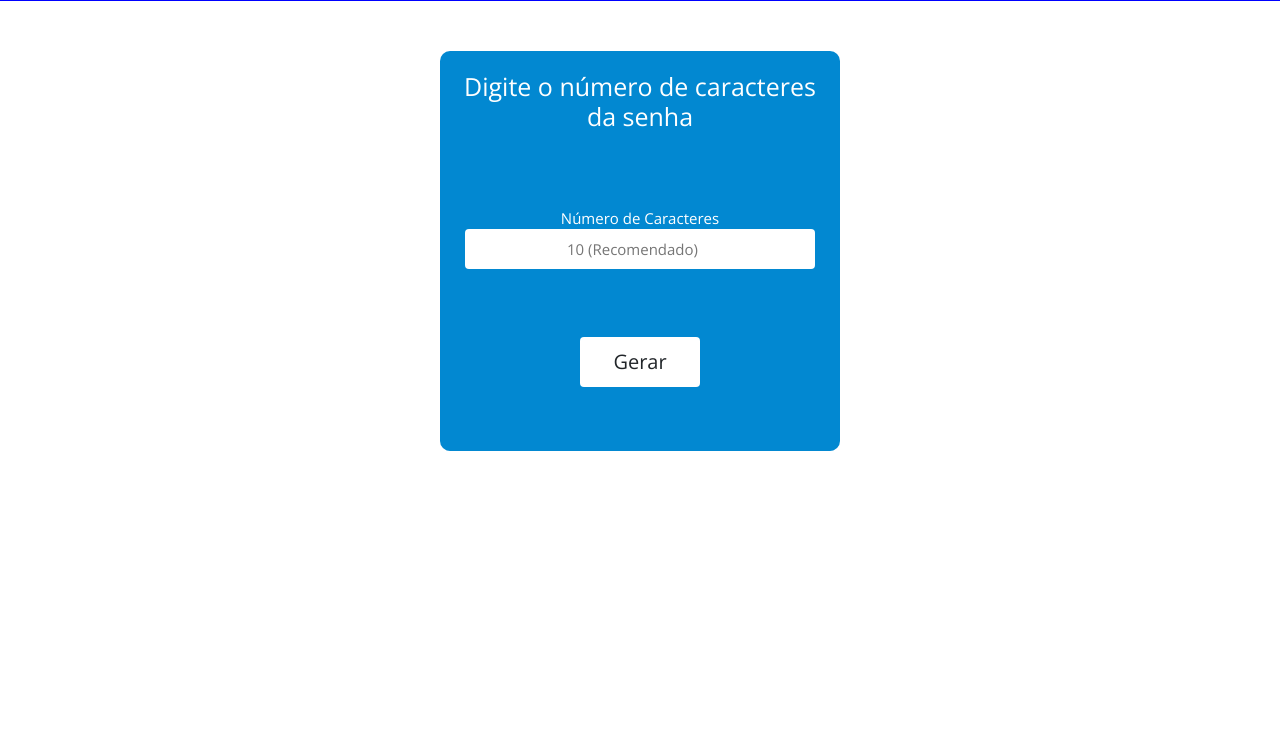
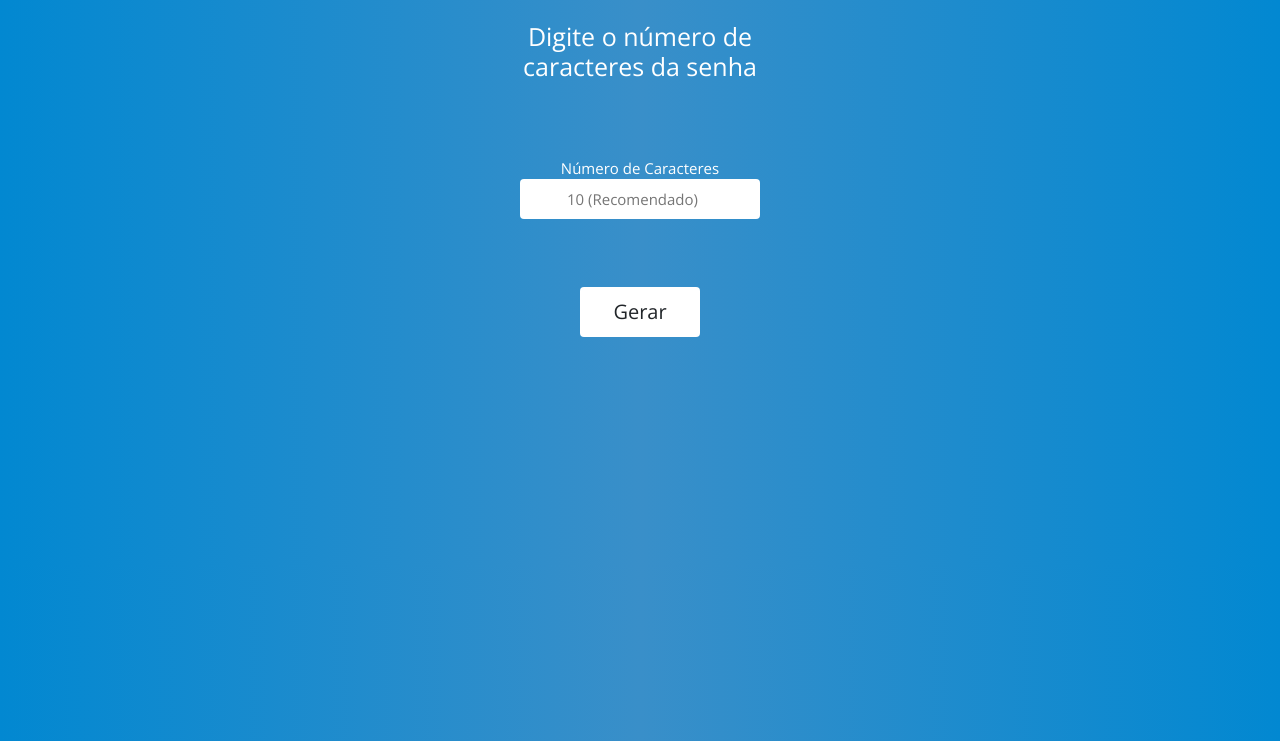
Before and after one commit to RuanPierre/GeradorDeSenhas, a plain HTML site: page index.html in a window 1280 px wide. Shown: the part 59-800 px from the top of the page. Drawn offline with nearby package versions, Linux system fonts and the light colour scheme.

Commit message:
Mudança de design

```diff
--- a/css/style.css
+++ b/css/style.css
@@ -1,10 +1,10 @@
 @import url('https://fonts.googleapis.com/css2?family=Open+Sans:wght@400;700&display=swap');
 
 :root {
-    --cor-header: #0000ff;
+    --cor1-bg: #0288d1;
+    --cor2-bg: #398fc9;
     --cor-text-white: #fff;
     --cor-label: #cc99;
-    --cor-card: #0288d1;
 
 }
 
@@ -15,7 +15,6 @@
 
 header {
     height: 60px;
-    background-color: var(--cor-header);
     color: var(--cor-text-white);
     display: flex;
     align-items: center;
@@ -32,8 +31,8 @@ a, a:hover{
     text-decoration: none;
     }
 
-html, body {
-    background-color: var(--cor-text-white);
+body {
+    background-image: linear-gradient(90deg, var(--cor1-bg), var(--cor2-bg), var(--cor1-bg));
 }
 
 nav h1{
@@ -55,8 +54,9 @@ nav a {
 main {
     display: flex;
     flex-direction: column;
-    justify-content: center;
+    justify-content:flex-start;
     align-items: center;
+    height:565px;
 }
 
 .container-full{
@@ -65,11 +65,8 @@ main {
     justify-content: space-between;
     align-items: center;
     color: var(--cor-text-white);
-    background-color: var(--cor-card);
-    margin: 50px 0 25px 0;
     height: 400px;
-    width: 400px;
-    border-radius: 10px;
+    width: 300px;
 }
 
 .container-full h3{
@@ -94,7 +91,7 @@ main {
 .container-input input{
     text-align: center;
     height: 40px;
-    width: 350px;
+    width: 240px;
     font-size: 15px;
     border-radius: 4px;
     border: 0;
@@ -111,14 +108,14 @@ main {
 
 .container-full button:hover{
     color: var(--cor-text-white);
-    background-color: var(--cor-card);
+    background-color: unset;
     border-color: var(--cor-text-white);
 }
 
 main h2{
-    color: var(--cor-card);
+    color: var(--cor-text-white);
     text-align: center;
     font-size: 25px;
     font-weight: 700;
-    margin-top: 12px;
+
 }
```
